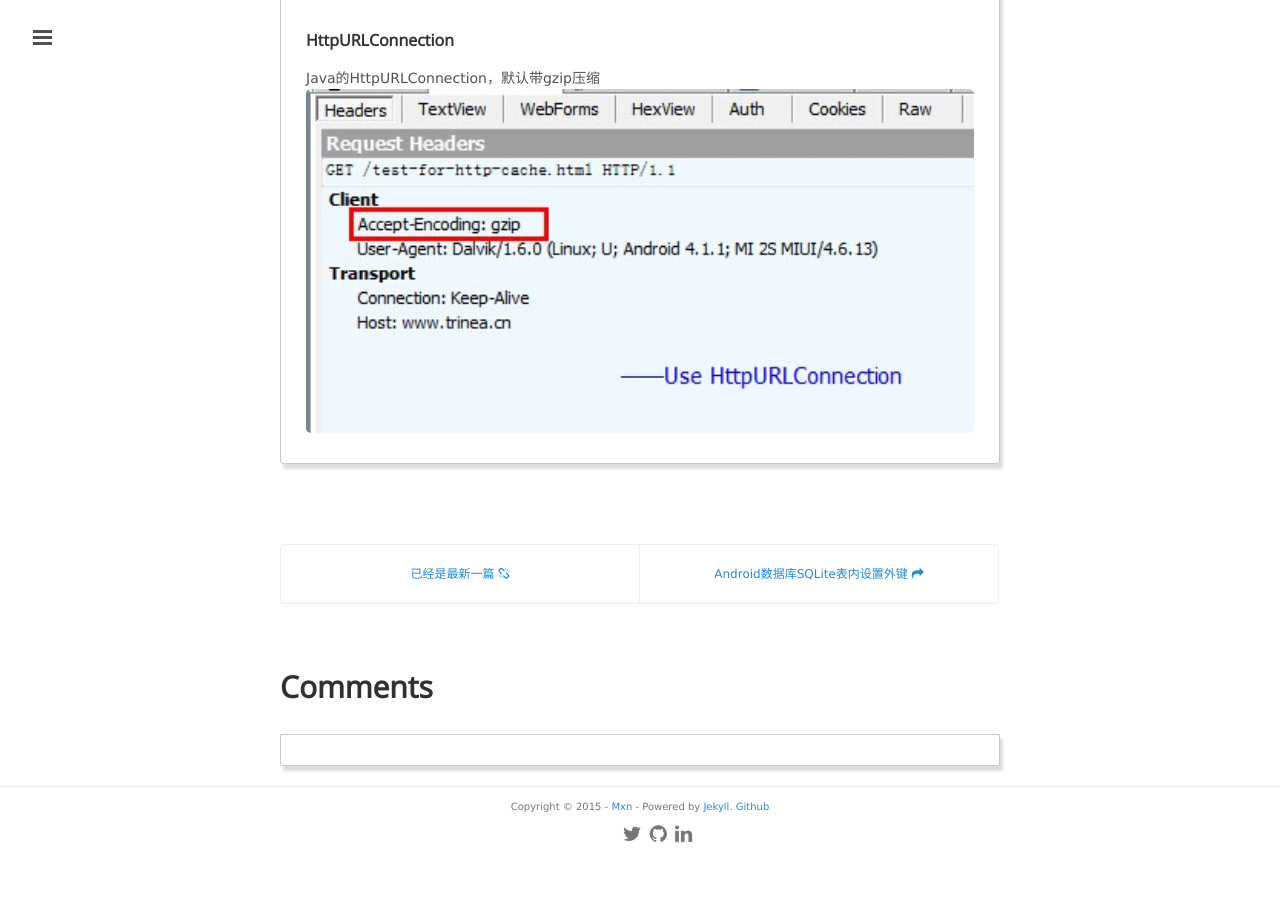
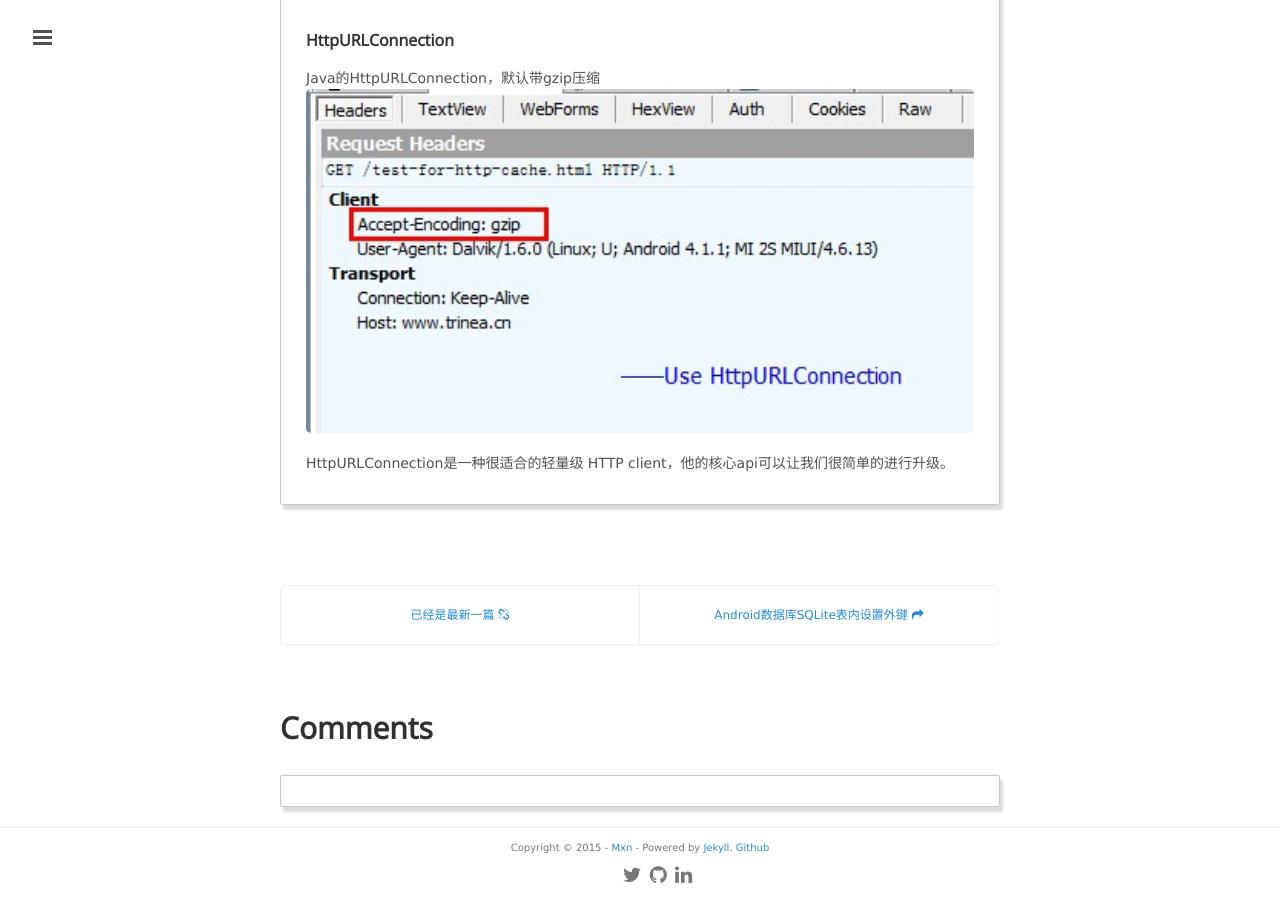
Before and after one commit to mxn21/mxn21.github.io, a Jekyll site: the page built from _posts/2015-6-18-Android’s HTTP Clients.md, in a window 1280 px wide and 900 px high, scrolled down 825 px. Built offline with Jekyll 4.4.1, drawn with Linux system fonts in a browser that asks for light colours; Markdown is read by kramdown in place of the engine named in the settings; comment, search, counter and statistics services are not loaded; before the commit the page ends 1684 px from its top, so only the background shows below that.

Commit message:
Update 2015-6-18-Android’s HTTP Clients.md

```diff
--- a/_posts/2015-6-18-Android’s HTTP Clients.md
+++ b/_posts/2015-6-18-Android’s HTTP Clients.md
@@ -19,3 +19,4 @@
 ### HttpURLConnection
 Java的HttpURLConnection，默认带gzip压缩
 ![](https://raw.githubusercontent.com/mxn21/mxn21.github.io/master/public/img/img3.jpg)
+HttpURLConnection是一种很适合的轻量级 HTTP client，他的核心api可以让我们很简单的进行升级。
```
